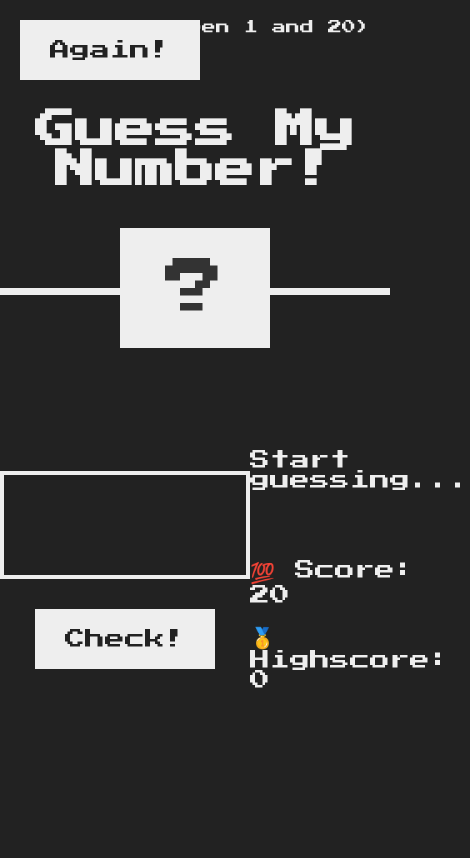
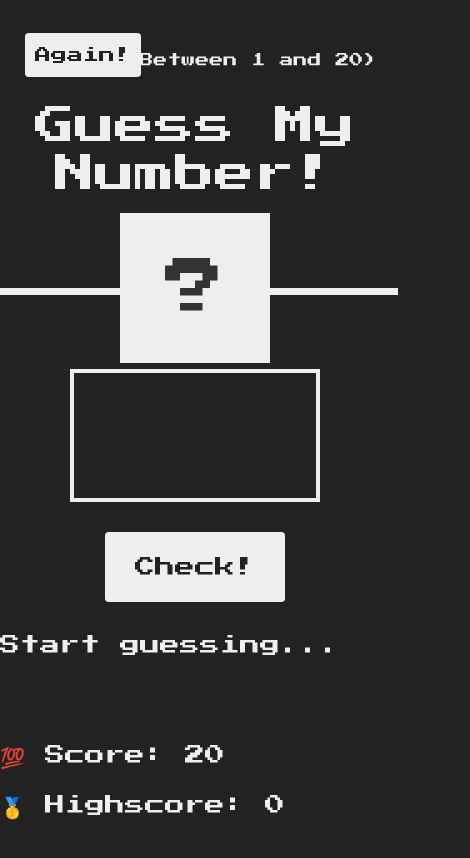
Before and after one commit to Ahmed-Serag19/Guess-my-Number, a plain HTML site: page index.html in a window 390 px wide. Shown: the whole page, 470 px wide, since content can reach past the window. Drawn offline with nearby package versions, Linux system fonts and the light colour scheme.

Commit message:
changes to the button responsive to make it smaller the Again!

```diff
--- a/index.html
+++ b/index.html
@@ -4,22 +4,26 @@
     <meta charset="UTF-8" />
     <meta name="viewport" content="width=device-width, initial-scale=1.0" />
     <meta http-equiv="X-UA-Compatible" content="ie=edge" />
+    <link href="https://cdn.jsdelivr.net/npm/bootstrap@5.2.0/dist/css/bootstrap.min.css" rel="stylesheet" integrity="sha384-gH2yIJqKdNHPEq0n4Mqa/HGKIhSkIHeL5AyhkYV8i59U5AR6csBvApHHNl/vI1Bx" crossorigin="anonymous">
     <link rel="stylesheet" href="style.css" />
     <title>Guess My Number!</title>
   </head>
   <body>
-    <header>
-      <h1>Guess My Number!</h1>
-      <p class="between">(Between 1 and 20)</p>
-      <button class="btn again">Again!</button>
+    <header class="row">
+      <h1 class="col-md-12">Guess My Number!</h1>
+      <div class="col-md-12 m-5 p-1">
+        <p class="between my-5">(Between 1 and 20)</p>
+        <button class="btn again">Again!</button>
+      </div>
+
       <div class="number">?</div>
     </header>
-    <main>
-      <section class="left">
+    <main class="row my-5 py-5">
+      <section class="left col-md-12">
         <input type="number" class="guess" />
         <button class="btn check">Check!</button>
       </section>
-      <section class="right">
+      <section class="right col-md-12">
         <p class="message">Start guessing...</p>
         <p class="label-score">💯 Score: <span class="score">20</span></p>
         <p class="label-highscore">
@@ -27,6 +31,8 @@
         </p>
       </section>
     </main>
+    <!-- JavaScript Bundle with Popper Bootstrap -->
+    <script src="https://cdn.jsdelivr.net/npm/bootstrap@5.2.0/dist/js/bootstrap.bundle.min.js" integrity="sha384-A3rJD856KowSb7dwlZdYEkO39Gagi7vIsF0jrRAoQmDKKtQBHUuLZ9AsSv4jD4Xa" crossorigin="anonymous"></script>
     <script src="script.js"></script>
   </body>
 </html>
--- a/style.css
+++ b/style.css
@@ -76,11 +76,11 @@ h1 {
   right: 2rem;
 }
 
-.again {
+/* .again {
   position: absolute;
   top: 2rem;
   left: 2rem;
-}
+} */
 
 .guess {
   background: none;
@@ -117,3 +117,11 @@ h1 {
 .label-score {
   margin-bottom: 2rem;
 }
+
+@media screen and (max-width: 425px) {
+  .again {
+    padding: 10px 10px;
+    font-size: 16px;
+
+  }
+}
```
